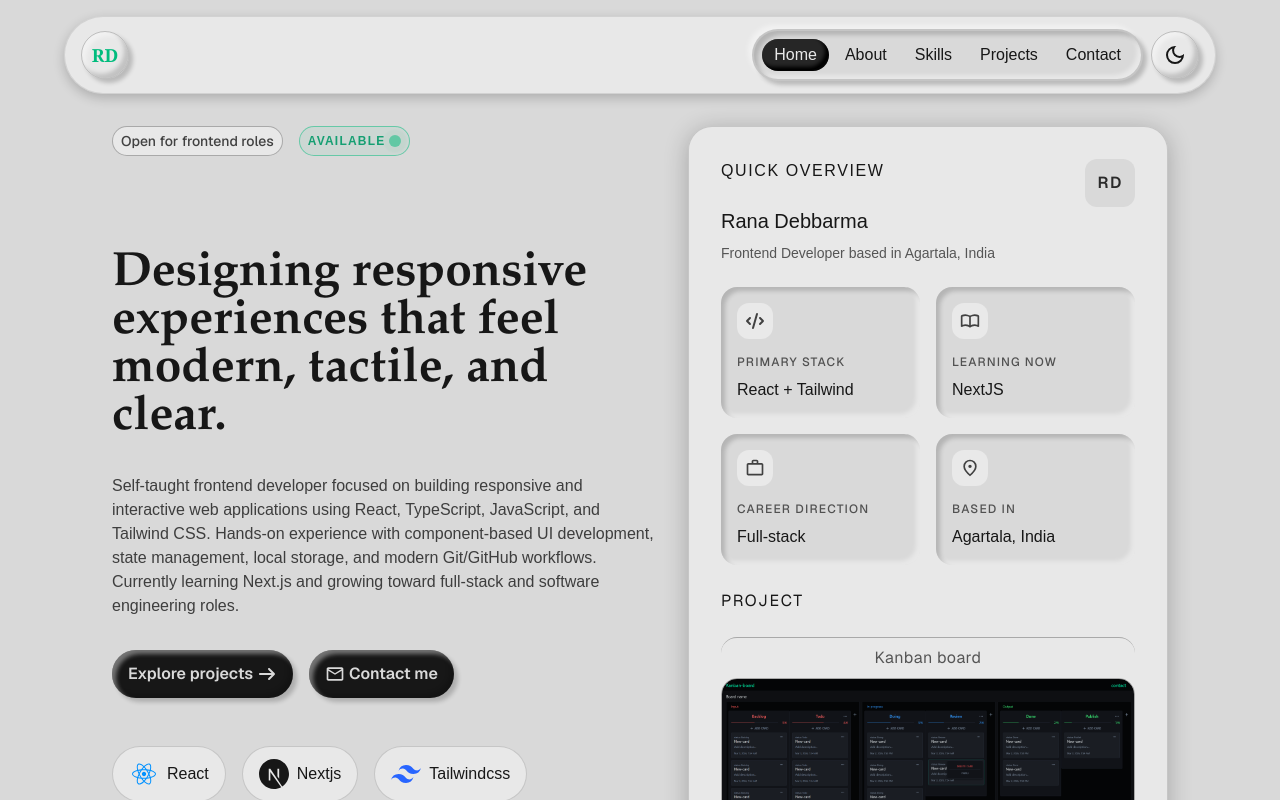
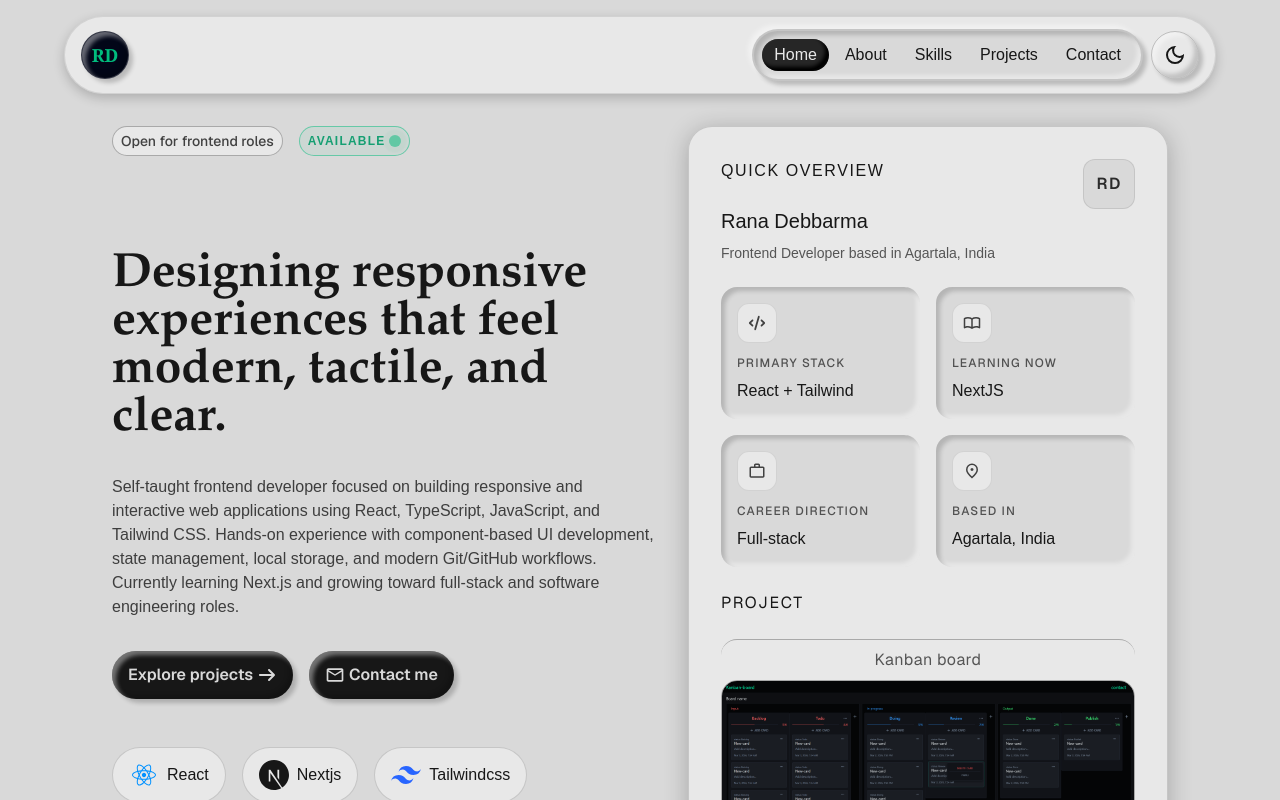
Before and after one commit to RanaDebbarma/my-portfolio, a Next.js app: page / in a window 1280 px wide. Built offline with nearby package versions, Linux system fonts and the light colour scheme.

Commit message:
logo change

```diff
--- a/app/(root)/(home)/page.tsx
+++ b/app/(root)/(home)/page.tsx
@@ -11,7 +11,7 @@ const home = () => {
         {/* section1 */}
         <div className="grow flex flex-col gap-8">
           {/* top bar */}
-          <div className="flex gap-4">
+          <div className="flex gap-4 flex-wrap">
             <div className="border border-foreground/30 bg-secondary text-foreground/80 rounded-full px-2 py-1 text-sm font-medium font-sans">
               Open for frontend roles
             </div>
--- a/app/(root)/layout.tsx
+++ b/app/(root)/layout.tsx
@@ -27,7 +27,7 @@ const Layout = ({ children }: { children: React.ReactNode }) => {
         >
           {children}
         </div>
-        <footer className="flex justify-center items-center rounded-full border-t border-foreground/10 p-8 text-muted footerBg">
+        <footer className="text-sm flex justify-center items-center rounded-full border-t border-foreground/10 p-8 text-muted shadow-[0_-16px_20px_rgba(0,0,0,0.07)]">
           <p>&copy; 2026 {ProfileData.personalInfo.name}. All rights reserved.</p>
         </footer>
       </div>
--- a/components/Logo.tsx
+++ b/components/Logo.tsx
@@ -2,7 +2,7 @@ const Logo = () => {
   return (
     <div
       aria-label="RD Logo"
-      className="convex select-none h-12 w-12 aspect-auto text-lg items-center justify-center font-serif font-bold p-2 border border-foreground/20 rounded-full flex gap-1"
+      className="convex bg-slate-950 select-none h-12 w-12 aspect-auto text-lg items-center justify-center font-serif font-bold p-2 border border-white/20 rounded-full flex gap-1"
     >
       <span className="text-accent font-bold">RD</span>
       {/* <span className="text-accent font-extrabold font-sans">D</span> */}
--- a/components/Overview.tsx
+++ b/components/Overview.tsx
@@ -3,14 +3,16 @@ import Image from "next/image"
 
 const Overview = () => {
   return (
-    <div className="relative shadow-[0_4px_24px_rgba(0,0,0,0.24)] flex flex-col gap-6 lg:w-120 border border-foreground/16 bg-secondary w-full rounded-3xl shrink-0 p-4 sm:p-8">
+    <div className="relative shadow-[0_4px_24px_rgba(0,0,0,0.24)] flex flex-col gap-6 lg:w-120 border border-foreground/16 bg-secondary w-full rounded-3xl shrink-0 p-6 sm:p-8">
       <h2 className="uppercase tracking-widest">Quick Overview</h2>
-      <div className="absolute right-4 sm:right-8">
-        <p className="bg-background rounded-xl p-3 text-foreground/90 font-sans font-semibold tracking-widest">RD</p>
+      <div className="absolute right-6 sm:right-8">
+        <p className="bg-background border border-foreground/10 rounded-xl p-3 text-foreground/90 font-sans font-semibold tracking-widest">
+          RD
+        </p>
       </div>
 
       <div className="space-y-2">
-        <p className="text-xl">{ProfileData.personalInfo.name}</p>
+        <p className="text-xl font-medium">{ProfileData.personalInfo.name}</p>
         <p className="text-sm text-muted">{ProfileData.position} based in {ProfileData.personalInfo.address}</p>
       </div>
 
@@ -19,13 +21,17 @@ const Overview = () => {
         {ProfileData.overview.cards.map((item, index) => (
           <div
             key={index}
-            className="space-y-2 p-4 border-0 border-foreground/30 concave bg-background rounded-2xl"
+            className="flex flex-row-reverse sm:flex-col gap-3 justify-between p-6 sm:p-4 concave bg-background rounded-2xl"
           >
-            <div className="h-9 fill-foreground/80 p-2 inline-block bg-secondary rounded-xl">
-              {item.svg}
+            <div className="flex items-center">
+              <div className="min-h-8 h-10 fill-foreground/80 p-2.5 inline-block bg-secondary  border border-foreground/10 rounded-xl">
+                {item.svg}
+              </div>
             </div>
-            <p className="uppercase text-xs tracking-widest font-sans font-medium text-muted">{item.title}</p>
-            <p>{item.content}</p>
+            <div className="grow space-y-2">
+              <p className="uppercase text-xs tracking-widest font-sans font-medium text-muted">{item.title}</p>
+              <p>{item.content}</p>
+            </div>
           </div>
         ))}
       </div>
```
